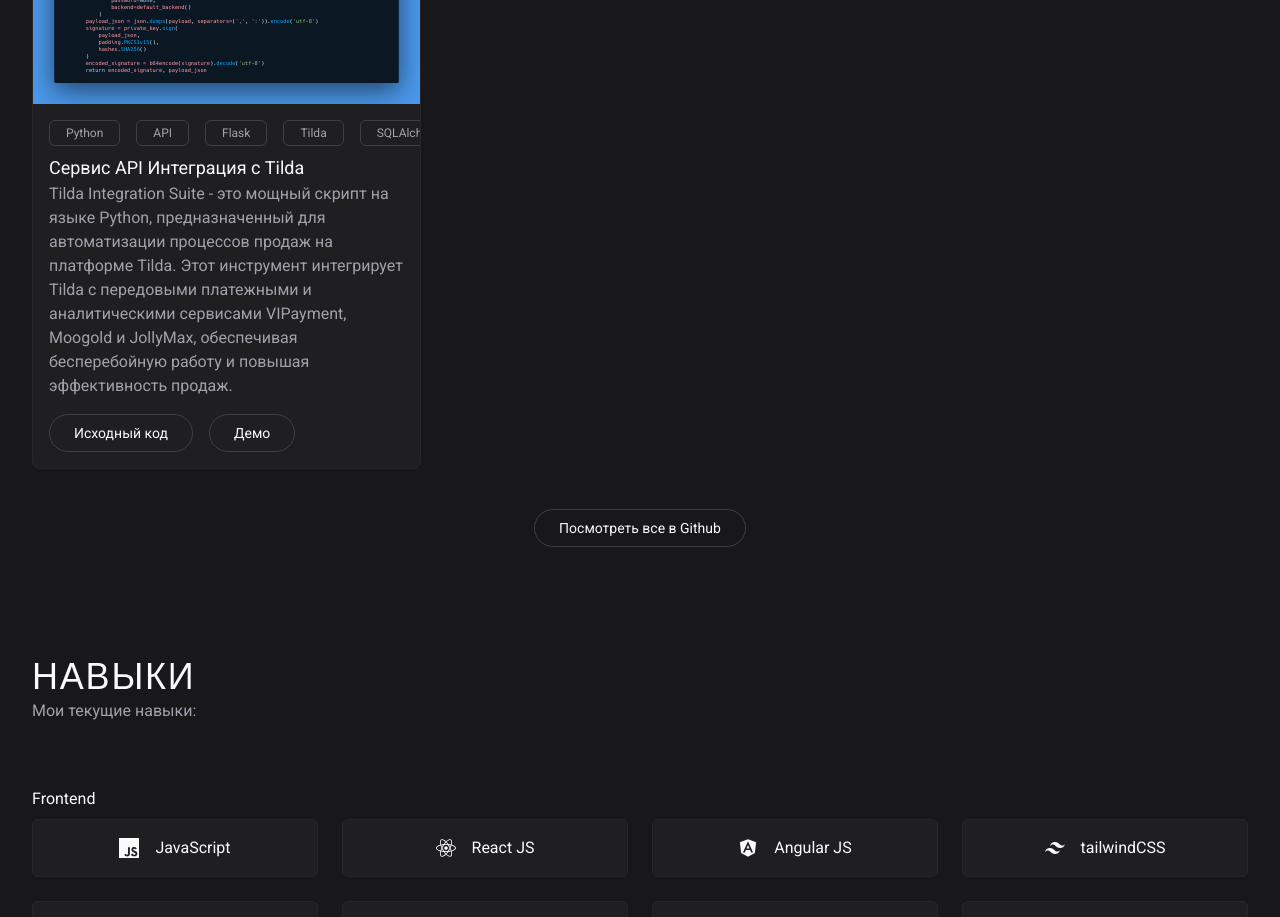
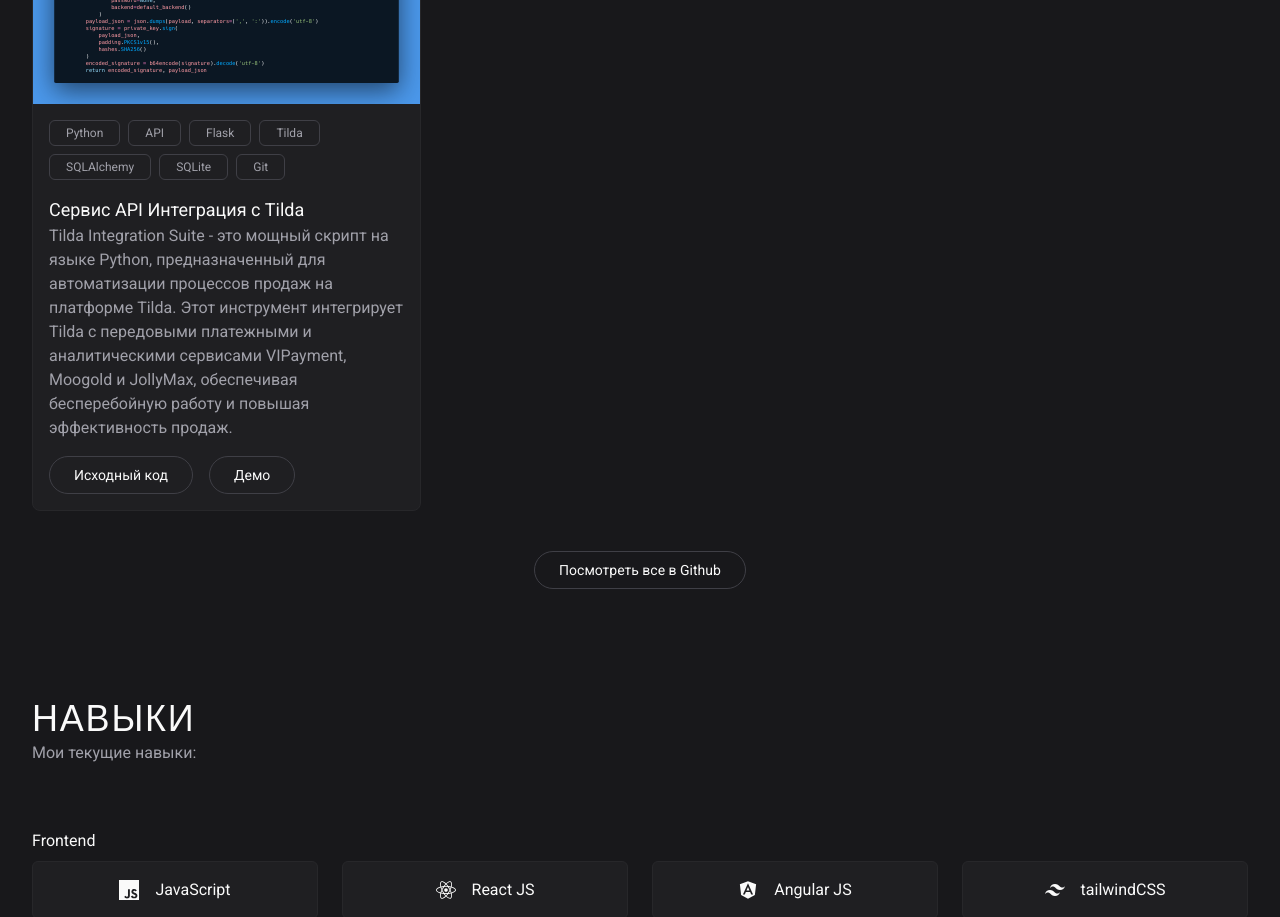
Before and after one commit to daniar-state/daniar-web-portfolio, a Next.js app: page / in a window 1280 px wide. Shown: the part 1180-2097 px from the top of the page. Built offline with nearby package versions, Linux system fonts and the light colour scheme.

Commit message:
Update projects | add project tildasuite

```diff
--- a/src/components/ProjectSection.tsx
+++ b/src/components/ProjectSection.tsx
@@ -1,5 +1,8 @@
+'use client'
+
 import { projects } from '@/data/projectData'
 import Image from 'next/image'
+import { useEffect, useState } from 'react'
 import { CustomLink } from './CustomLink'
 import { Heading } from './Heading'
 
@@ -14,7 +17,7 @@
 				})}
 			</div>
             <div className='mt-10 flex justify-center'>
-                <CustomLink href="https://github.com" linkType='secondary'>Посмотреть все в Github</CustomLink>
+                <CustomLink href="https://github.com/daniar-state?tab=repositories" linkType='secondary'>Посмотреть все в Github</CustomLink>
             </div>
 		</section>
 	)
@@ -37,7 +40,7 @@
 				/>
 			</div>
 			<div className='p-4'>
-				<ul className='flex gap-4 mb-2'>
+				<ul className='flex gap-2 mb-4 flex-wrap'>
 					{project.stacks.map((stack) => {
 						return (
 							<li
```
